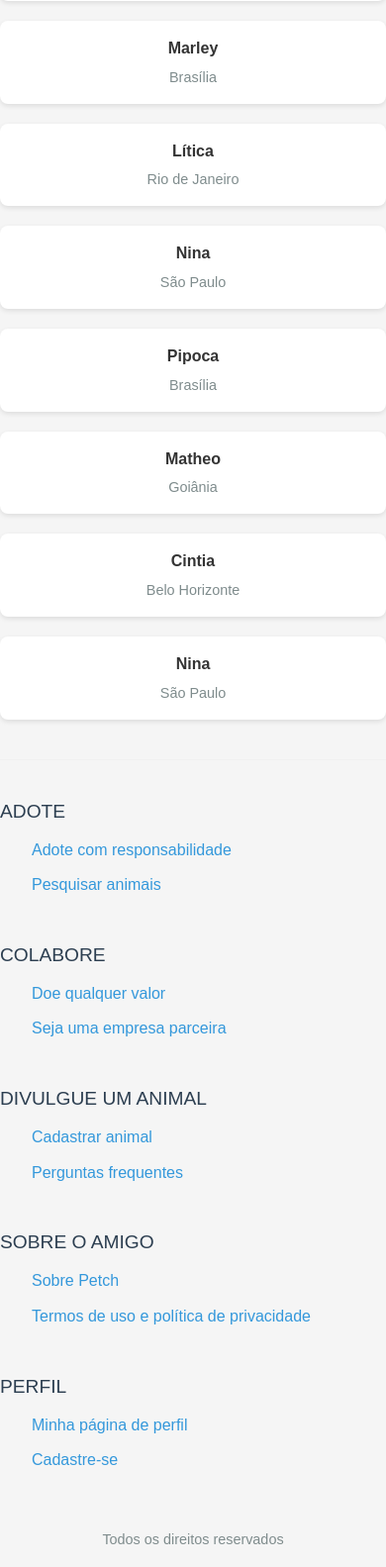
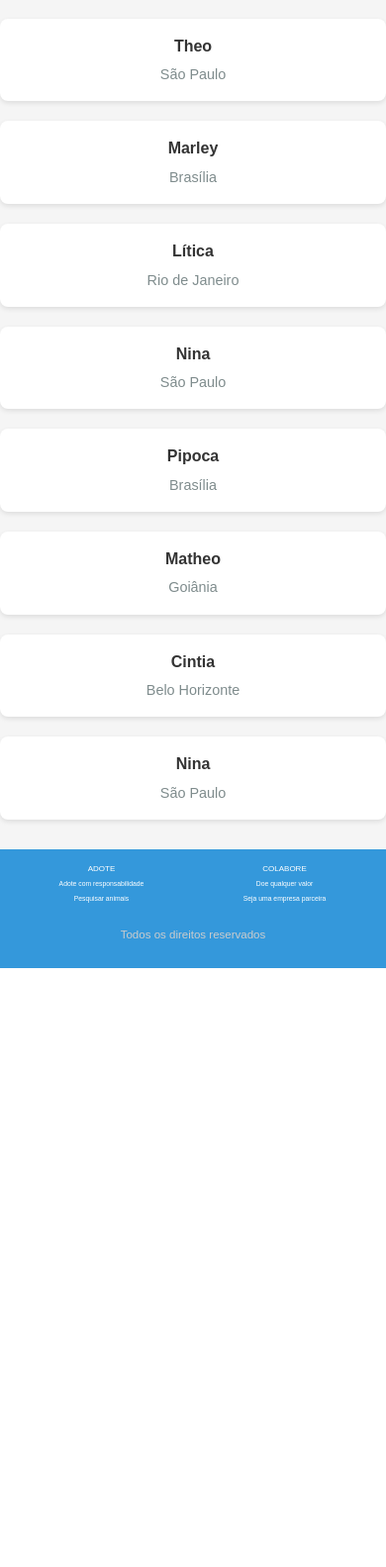
Before and after one commit to LucasDuarte3/Petch, a PHP site: page / in a window 390 px wide. Shown: the part 407-1990 px from the top of the page at 99% size. After the commit the page ends 1385 px from the top, so only its background shows below. Run offline with PHP 8.4, Linux system fonts and the light colour scheme; the visitor is signed in with stand-in values (Sample User, id 1).

Commit message:
atualização index, criação do header e footer

```diff
--- a/app/views/footer.php
+++ b/app/views/footer.php
@@ -0,0 +1,72 @@
+<?php
+require_once __DIR__ . '/../../config.php'; // Importa routes.php
+// Inicia a sessão apenas se ainda não estiver ativa
+if (session_status() === PHP_SESSION_NONE) {
+    session_start();
+}
+// Exibir ao usuario mensagens de erro/sucesso
+if (isset($_SESSION['erro'])) {
+    echo '<div class="alert alert-danger">' . htmlspecialchars($_SESSION['erro']) . '</div>';
+    unset($_SESSION['erro']);
+}
+if (isset($_SESSION['sucesso'])) {
+    echo '<div class="alert alert-success">' . htmlspecialchars($_SESSION['sucesso']) . '</div>';
+    unset($_SESSION['sucesso']);
+}
+?>
+<!DOCTYPE html>
+<html lang="pt-br">
+<head>
+    <meta charset="UTF-8">
+    <meta name="viewport" content="width=device-width, initial-scale=1.0">
+    <link rel="stylesheet" href="<?= ASSETS_PATH ?>/footerStyle.css">
+</head>
+<body>
+    <footer>
+        <div class="footer-link">
+            <div class="link-column">
+                <h3>ADOTE</h3>
+                <ul>
+                    <li><a href="#">Adote com responsabilidade</a></li>
+                    <li><a href="#">Pesquisar animais</a></li>
+                </ul>
+            </div>
+
+            <div class="link-column">
+                <h3>COLABORE</h3>
+                <ul>
+                    <li><a href="#">Doe qualquer valor</a></li>
+                    <li><a href="#">Seja uma empresa parceira</a></li>
+                </ul>
+            </div>
+
+            <div class="link-column">
+                <h3>DIVULGUE UM ANIMAL</h3>
+                <ul>
+                    <li><a href="#">Cadastrar animal</a></li>
+                    <li><a href="#">Perguntas frequentes</a></li>
+                </ul>
+            </div>
+
+            <div class="link-column">
+                <h3>SOBRE O AMIGO</h3>
+                <ul>
+                    <li><a href="#">Sobre Petch</a></li>
+                    <li><a href="#">Termos de uso e política de privacidade</a></li>
+                </ul>
+            </div>
+
+            <div class="link-column">
+                <h3>PERFIL</h3>
+                <ul>
+                    <li><a href="#">Minha página de perfil</a></li>
+                    <li><a href="#">Cadastre-se</a></li>
+                </ul>
+            </div>
+        </div>
+        <div class="copyright">
+            <p>Todos os direitos reservados</p>
+        </div>
+    </footer>
+</body>
+</html>
--- a/app/views/header.php
+++ b/app/views/header.php
@@ -23,12 +23,13 @@ if (isset($_SESSION['sucesso'])) {
 </head>
 <body>
 <nav>
-    <div class="logo">Logo</div>
+
     <a href="#">Contato</a>
     <a href="#">Sobre Nós</a>
     <a href="#">Animais</a>
     <a href="<?=PUBLIC_PATH?>/login.php">Doar Animal</a>
     <a href="/index.php">Inicio</a>
+
 </nav>
 </div>
 </body>
--- /dev/null
+++ b/assets/footerStyle.css
@@ -0,0 +1,93 @@
+footer {
+    background-color: #3498db;
+    color: white;
+    padding: 10px 0;
+    position: relative;
+    bottom: 0;
+    width: 100%;
+    line-height: 1.4;
+    text-align: center;
+    font-size: 0.9em;
+}
+
+.footer-link {
+    display: flex;
+    justify-content: space-around;
+    flex-wrap: wrap;
+    padding: 0 10px;
+    margin-bottom: 10px;
+}
+
+.link-column {
+    flex: 1;
+    min-width: 120px;
+    margin: 5px;
+}
+
+.link-column h3 {
+    font-size: 1em;
+    margin-bottom: 5px;
+}
+
+.link-column ul {
+    list-style: none;
+    padding: 0;
+    margin: 0;
+}
+
+.link-column li {
+    margin: 3px 0;
+}
+
+.link-column a {
+    color: white;
+    text-decoration: none;
+    font-size: 0.85em;
+}
+
+.link-column a:hover {
+    text-decoration: underline;
+}
+
+.footer-text, .copyright {
+    font-size: 0.8em;
+    color: #ccc;
+    margin-top: 5px;
+}
+@media (max-width: 768px) {
+    footer{
+        display: flex;
+        flex-direction: column;
+    }
+    .footer-link {
+        display: flex;
+        flex-direction: row;
+        grid-template-columns: repeat(2, 1fr);
+        font-size: 8px;
+        align-items: center;
+    }
+    .link-column:nth-child(3),
+    .link-column:nth-child(4),
+    .link-column:nth-child(5) {
+    display: none;
+  }
+}
+
+@media (max-width: 480px) {
+    footer{
+        display: flex;
+        flex-direction: column;
+    }
+    .footer-link {
+        display: flex;
+        flex-direction: row;
+        grid-template-columns: 1fr;
+        font-size: 8px;
+        align-items: center;
+    }
+    .link-column:nth-child(3),
+    .link-column:nth-child(4),
+    .link-column:nth-child(5) {
+    display: none;
+  }
+}
--- a/assets/styleHeader.css
+++ b/assets/styleHeader.css
@@ -1,14 +1,9 @@
-body{
-  margin: 0;
-  box-sizing: border-box;
-  height: 5000px;
-}
-
 nav{
-  background-color: #333;
+  background-color: #3498db;
   overflow: hidden;
   position: fixed;
   width: 100%;
+  z-index: 1000;
 }
 
 nav .Logo{
@@ -31,3 +26,20 @@ nav a:hover{
   background-color: #e4e4e4;
   color: #333;
 }
+@media (max-width: 768px) {
+  nav {
+      grid-template-columns: repeat(2, 1fr);
+  }
+  nav a{
+    font-size: 10px;
+  }
+}
+
+@media (max-width: 480px) {
+  nav {
+      grid-template-columns: 1fr;
+  }
+  nav a{
+    font-size: 10px;
+  }
+}
--- a/assets/styleIndex.css
+++ b/assets/styleIndex.css
@@ -75,51 +49,6 @@ h2 {
     font-size: 0.9rem;
 }
 
-hr {
-    border: 0;
-    height: 1px;
-    background-color: #ddd;
-    margin: 40px 0;
-}
-
-.footer-links {
-    display: grid;
-    grid-template-columns: repeat(4, 1fr);
-    gap: 30px;
-    margin-bottom: 40px;
-}
-
-.link-column h3 {
-    font-size: 1.2rem;
-    margin-bottom: 15px;
-    color: #2c3e50;
-}
-
-.link-column ul {
-    list-style-type: none;
-}
-
-.link-column li {
-    margin-bottom: 10px;
-}
-
-.link-column a {
-    text-decoration: none;
-    color: #3498db;
-    transition: color 0.3s;
-}
-
-.link-column a:hover {
-    color: #2980b9;
-}
-
-.copyright {
-    text-align: center;
-    margin-top: 30px;
-    color: #7f8c8d;
-    font-size: 0.9rem;
-}
-
 @media (max-width: 768px) {
     .pets-grid {
         grid-template-columns: repeat(2, 1fr);
--- a/index.php
+++ b/index.php
@@ -13,19 +13,22 @@ require_once __DIR__ . '/config.php'; // Importa routes.php
     <link href="https://cdn.jsdelivr.net/npm/bootstrap@5.3.3/dist/css/bootstrap.min.css" rel="stylesheet" integrity="sha384-QWTKZyjpPEjISv5WaRU9OFeRpok6YctnYmDr5pNlyT2bRjXh0JMhjY6hW+ALEwIH" crossorigin="anonymous">
     <link rel="stylesheet" href="<?= ASSETS_PATH ?>/styleIndex.css">
 </head>
-<header class="hero-section">
+
+<body>
+    <div id="menu"<?php include 'app/views/header.php'; ?>></div>
+
+    <div class="hero-section">
         <img src="<?= IMG_PATH ?>/imagemFundoInicial.jpg" alt="Banner principal" class="hero-image">
         <div class="hero-content">
             <h1>Encontre seu novo melhor amigo</h1>
             <p class="hero-subtitle">Adote um animal de estimação e transforme duas vidas: a dele e a sua.</p>
             <div class="hero-buttons">
                 <a href="<?= BASE_PATH ?>/public/login.php" class="btn btn-primary btn-lg">Adotar um Pet</a>
-            <a href="<?= BASE_PATH ?>/public/login.php" class="btn btn-outline-light btn-lg">Doar um Pet</a>
+                <a href="<?= BASE_PATH ?>/public/login.php" class="btn btn-primary btn-lg">Doar um Pet</a>
             </div>
         </div>
-</header>
+    </div>
 
-<body>
     <div class="pets-grid">
         <div class="pet-card">
             <div class="pet-name">Theo</div>
@@ -67,58 +70,8 @@ require_once __DIR__ . '/config.php'; // Importa routes.php
             <div class="pet-location">São Paulo</div>
         </div>
     </div>
-    </section>
 
-    <hr>
-
-    <footer>
-        <div class="footer-links">
-            <div class="link-column">
-                <h3>ADOTE</h3>
-                <ul>
-                    <li><a href="#">Adote com responsabilidade</a></li>
-                    <li><a href="#">Pesquisar animais</a></li>
-                </ul>
-            </div>
-
-            <div class="link-column">
-                <h3>COLABORE</h3>
-                <ul>
-                    <li><a href="#">Doe qualquer valor</a></li>
-                    <li><a href="#">Seja uma empresa parceira</a></li>
-                </ul>
-            </div>
-
-            <div class="link-column">
-                <h3>DIVULGUE UM ANIMAL</h3>
-                <ul>
-                    <li><a href="#">Cadastrar animal</a></li>
-                    <li><a href="#">Perguntas frequentes</a></li>
-                </ul>
-            </div>
-
-            <div class="link-column">
-                <h3>SOBRE O AMIGO</h3>
-                <ul>
-                    <li><a href="#">Sobre Petch</a></li>
-                    <li><a href="#">Termos de uso e política de privacidade</a></li>
-                </ul>
-            </div>
-
-            <div class="link-column">
-                <h3>PERFIL</h3>
-                <ul>
-                    <li><a href="#">Minha página de perfil</a></li>
-                    <li><a href="#">Cadastre-se</a></li>
-                </ul>
-            </div>
-        </div>
-
-        <div class="copyright">
-            <p>Todos os direitos reservados</p>
-        </div>
-    </footer>
-    </div>
+    <?php include 'app/views/footer.php'; ?>
     <script src="https://cdn.jsdelivr.net/npm/bootstrap@5.3.3/dist/js/bootstrap.bundle.min.js" integrity="sha384-YvpcrYf0tY3lHB60NNkmXc5s9fDVZLESaAA55NDzOxhy9GkcIdslK1eN7N6jIeHz" crossorigin="anonymous"></script>
 </body>
 
```
Also changed, not shown: other parts of assets/styleIndex.css (+5 -43 lines). Lines whose indentation alone changed are shown as unchanged.
